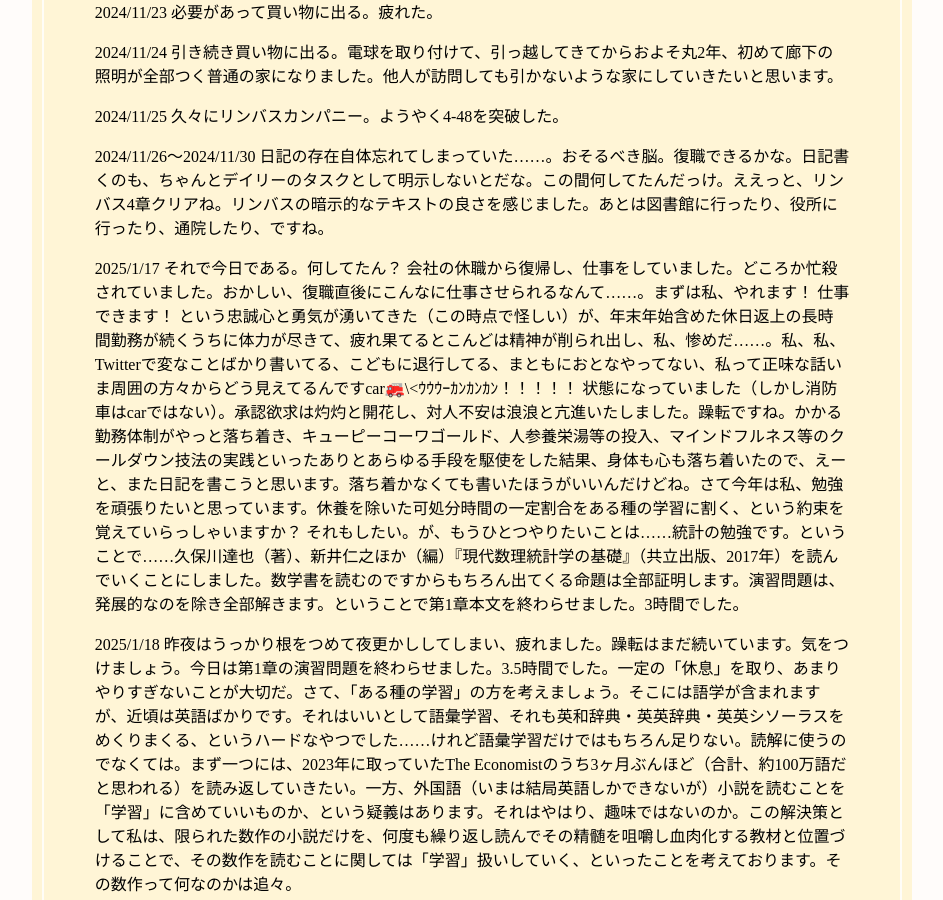
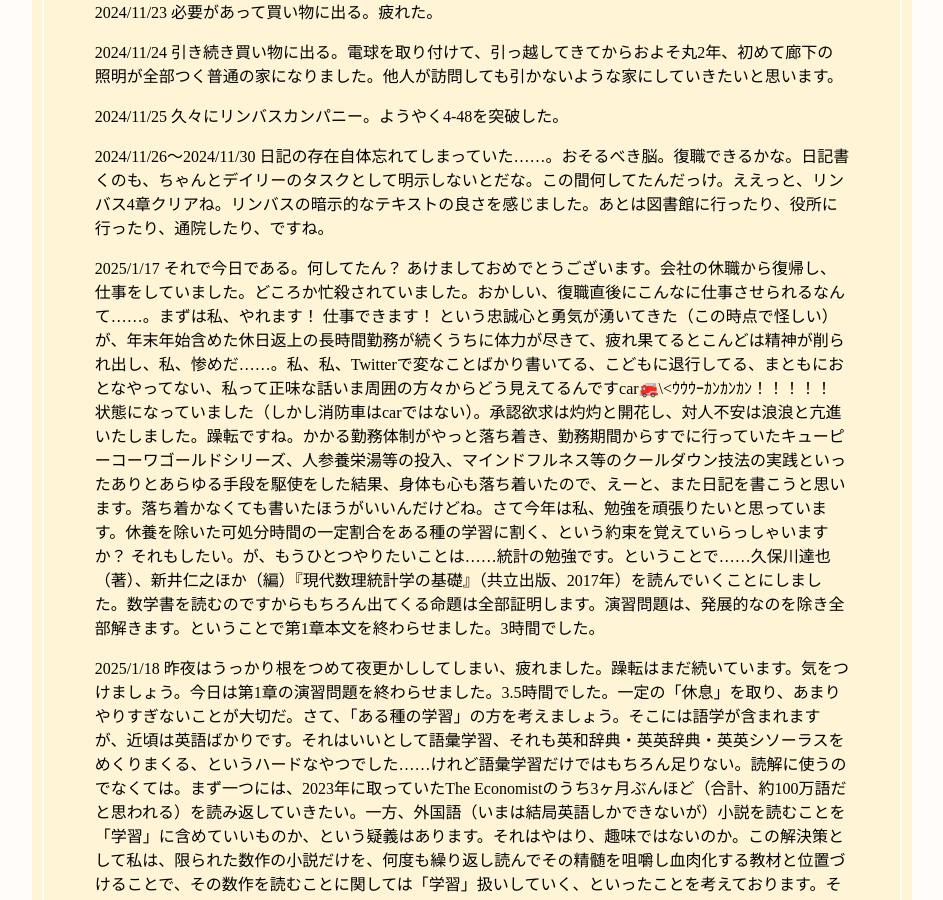
Before and after one commit to misora100/misora100.github.io, a Jekyll site: the page index.html, which Jekyll copies as it is, in a window 1280 px wide and 900 px high, scrolled down 1794 px. Shown: the whole window, without its empty margins (168-1111 px from the left). Built offline with Jekyll 4.4.1, drawn with Linux system fonts in a browser that asks for light colours; some web fonts are replaced.

Commit message:
Update index.html

```diff
--- a/index.html
+++ b/index.html
@@ -87,7 +87,7 @@
         <p>2024/11/24 引き続き買い物に出る。電球を取り付けて、引っ越してきてからおよそ丸2年、初めて廊下の照明が全部つく普通の家になりました。他人が訪問しても引かないような家にしていきたいと思います。</p>
         <p>2024/11/25 久々にリンバスカンパニー。ようやく4-48を突破した。</p>
         <p>2024/11/26～2024/11/30 日記の存在自体忘れてしまっていた……。おそるべき脳。復職できるかな。日記書くのも、ちゃんとデイリーのタスクとして明示しないとだな。この間何してたんだっけ。ええっと、リンバス4章クリアね。リンバスの暗示的なテキストの良さを感じました。あとは図書館に行ったり、役所に行ったり、通院したり、ですね。</p>
-        <p>2025/1/17 それで今日である。何してたん？ 会社の休職から復帰し、仕事をしていました。どころか忙殺されていました。おかしい、復職直後にこんなに仕事させられるなんて……。まずは私、やれます！ 仕事できます！ という忠誠心と勇気が湧いてきた（この時点で怪しい）が、年末年始含めた休日返上の長時間勤務が続くうちに体力が尽きて、疲れ果てるとこんどは精神が削られ出し、私、惨めだ……。私、私、Twitterで変なことばかり書いてる、こどもに退行してる、まともにおとなやってない、私って正味な話いま周囲の方々からどう見えてるんですcar🚒\<ｳｳｳｰｶﾝｶﾝｶﾝ！！！！！ 状態になっていました（しかし消防車はcarではない）。承認欲求は灼灼と開花し、対人不安は浪浪と亢進いたしました。躁転ですね。かかる勤務体制がやっと落ち着き、キューピーコーワゴールド、人参養栄湯等の投入、マインドフルネス等のクールダウン技法の実践といったありとあらゆる手段を駆使をした結果、身体も心も落ち着いたので、えーと、また日記を書こうと思います。落ち着かなくても書いたほうがいいんだけどね。さて今年は私、勉強を頑張りたいと思っています。休養を除いた可処分時間の一定割合をある種の学習に割く、という約束を覚えていらっしゃいますか？ それもしたい。が、もうひとつやりたいことは……統計の勉強です。ということで……久保川達也（著）、新井仁之ほか（編）『現代数理統計学の基礎』（共立出版、2017年）を読んでいくことにしました。数学書を読むのですからもちろん出てくる命題は全部証明します。演習問題は、発展的なのを除き全部解きます。ということで第1章本文を終わらせました。3時間でした。</p>
+        <p>2025/1/17 それで今日である。何してたん？ あけましておめでとうございます。会社の休職から復帰し、仕事をしていました。どころか忙殺されていました。おかしい、復職直後にこんなに仕事させられるなんて……。まずは私、やれます！ 仕事できます！ という忠誠心と勇気が湧いてきた（この時点で怪しい）が、年末年始含めた休日返上の長時間勤務が続くうちに体力が尽きて、疲れ果てるとこんどは精神が削られ出し、私、惨めだ……。私、私、Twitterで変なことばかり書いてる、こどもに退行してる、まともにおとなやってない、私って正味な話いま周囲の方々からどう見えてるんですcar🚒\<ｳｳｳｰｶﾝｶﾝｶﾝ！！！！！ 状態になっていました（しかし消防車はcarではない）。承認欲求は灼灼と開花し、対人不安は浪浪と亢進いたしました。躁転ですね。かかる勤務体制がやっと落ち着き、勤務期間からすでに行っていたキューピーコーワゴールドシリーズ、人参養栄湯等の投入、マインドフルネス等のクールダウン技法の実践といったありとあらゆる手段を駆使をした結果、身体も心も落ち着いたので、えーと、また日記を書こうと思います。落ち着かなくても書いたほうがいいんだけどね。さて今年は私、勉強を頑張りたいと思っています。休養を除いた可処分時間の一定割合をある種の学習に割く、という約束を覚えていらっしゃいますか？ それもしたい。が、もうひとつやりたいことは……統計の勉強です。ということで……久保川達也（著）、新井仁之ほか（編）『現代数理統計学の基礎』（共立出版、2017年）を読んでいくことにしました。数学書を読むのですからもちろん出てくる命題は全部証明します。演習問題は、発展的なのを除き全部解きます。ということで第1章本文を終わらせました。3時間でした。</p>
         <p>2025/1/18 昨夜はうっかり根をつめて夜更かししてしまい、疲れました。躁転はまだ続いています。気をつけましょう。今日は第1章の演習問題を終わらせました。3.5時間でした。一定の「休息」を取り、あまりやりすぎないことが大切だ。さて、「ある種の学習」の方を考えましょう。そこには語学が含まれますが、近頃は英語ばかりです。それはいいとして語彙学習、それも英和辞典・英英辞典・英英シソーラスをめくりまくる、というハードなやつでした……けれど語彙学習だけではもちろん足りない。読解に使うのでなくては。まず一つには、2023年に取っていたThe Economistのうち3ヶ月ぶんほど（合計、約100万語だと思われる）を読み返していきたい。一方、外国語（いまは結局英語しかできないが）小説を読むことを「学習」に含めていいものか、という疑義はあります。それはやはり、趣味ではないのか。この解決策として私は、限られた数作の小説だけを、何度も繰り返し読んでその精髄を咀嚼し血肉化する教材と位置づけることで、その数作を読むことに関しては「学習」扱いしていく、といったことを考えております。その数作って何なのかは追々。</p>
         <div class="back_to_menu"><p><a onclick="ScrollWindow('menu');">ページ上部に戻る</a></p></div>
     </div>
```
